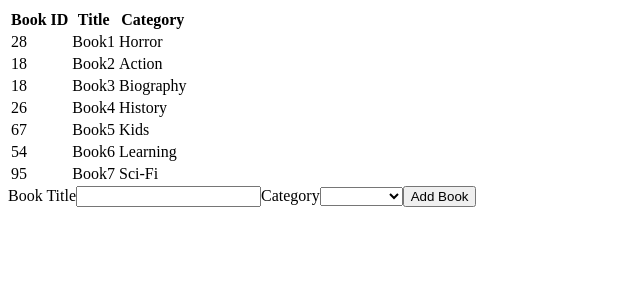
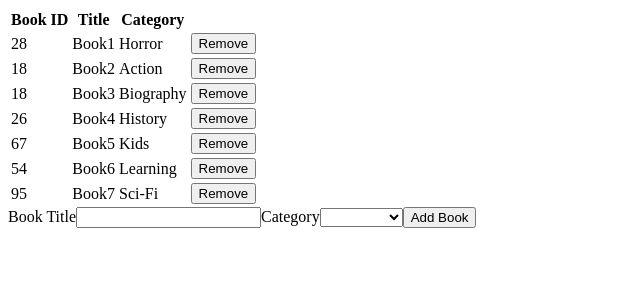
Before and after one commit to jcy2704/bookstore, a React (Create React App) app: page / in a window 1280 px wide. Shown: the top 300 px of the page, without its empty margins (0-640 px from the left). Built offline with nearby package versions, Linux system fonts and the light colour scheme.

Commit message:
Finish remove book function

```diff
--- a/src/components/Book.js
+++ b/src/components/Book.js
@@ -1,7 +1,7 @@
 import React from 'react';
 import PropTypes from 'prop-types';
 
-const Book = ({ book }) => (
+const Book = ({ book, delete: handleRemoveBook }) => (
   <tr>
     <td>
       {book.id}
@@ -12,6 +12,9 @@ const Book = ({ book }) => (
     <td>
       {book.category}
     </td>
+    <td>
+      <button type="button" onClick={() => handleRemoveBook(book)}>Remove</button>
+    </td>
   </tr>
 );
 
@@ -21,6 +24,7 @@ Book.propTypes = {
     title: PropTypes.string.isRequired,
     category: PropTypes.string.isRequired,
   }).isRequired,
+  delete: PropTypes.func.isRequired,
 };
 
 export default Book;
--- a/src/containers/BooksList.js
+++ b/src/containers/BooksList.js
@@ -2,9 +2,9 @@ import React from 'react';
 import PropTypes from 'prop-types';
 import { connect } from 'react-redux';
 import Book from '../components/Book';
-import { createBook, removeBook } from '../actions/index';
+import { removeBook } from '../actions/index';
 
-const BooksList = ({ books }) => (
+const BooksList = ({ books, delete: handleRemoveBook }) => (
   <table>
     <tr>
       <th>
@@ -17,7 +17,7 @@ const BooksList = ({ books }) => (
         Category
       </th>
     </tr>
-    {books.map(book => <Book key={book} book={book} />)}
+    {books.map(book => <Book key={book} book={book} delete={handleRemoveBook} />)}
   </table>
 );
 
@@ -29,11 +29,12 @@ BooksList.propTypes = {
       category: PropTypes.string.isRequired,
     }),
   ).isRequired,
+  delete: PropTypes.func.isRequired,
 };
 
 const mapStateToProps = state => ({ books: state.books });
+
 const mapDispatchToProps = dispatch => ({
-  create: book => dispatch(createBook(book)),
   delete: book => dispatch(removeBook(book)),
 });
 
```
